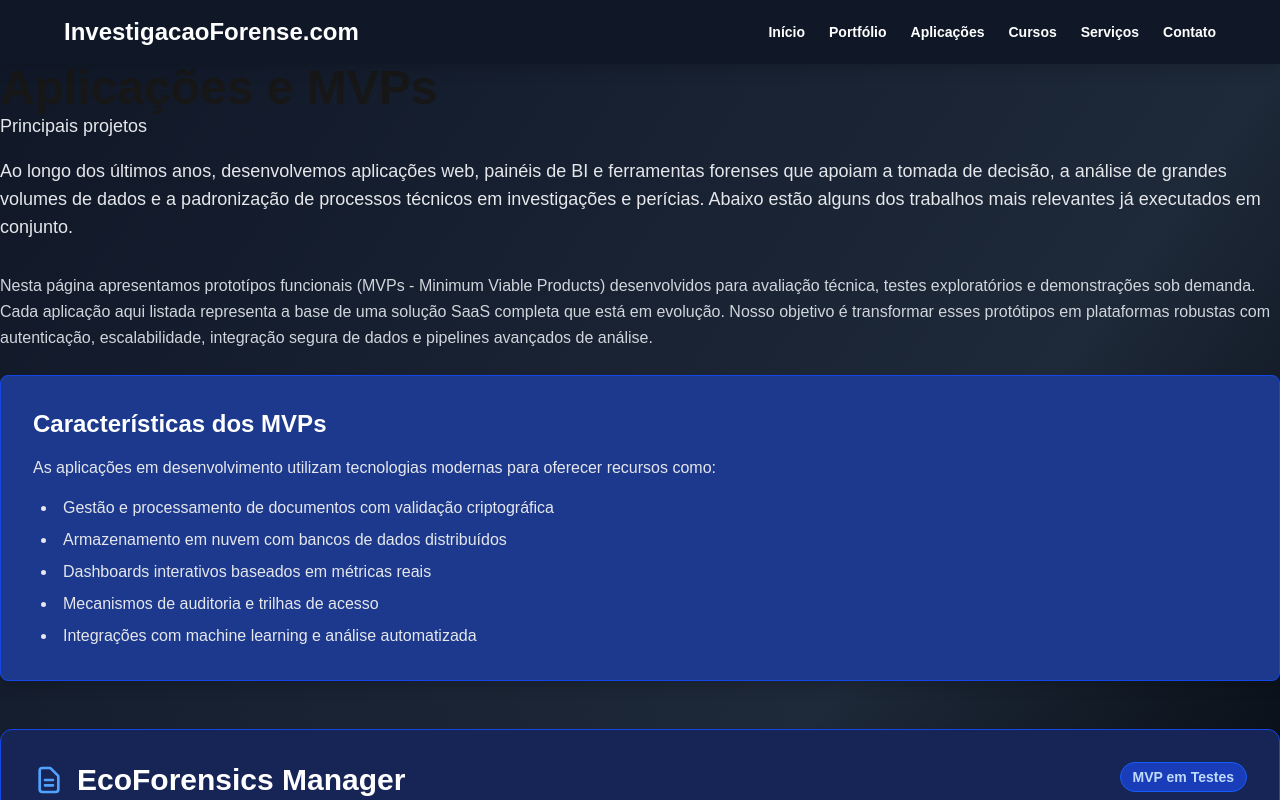
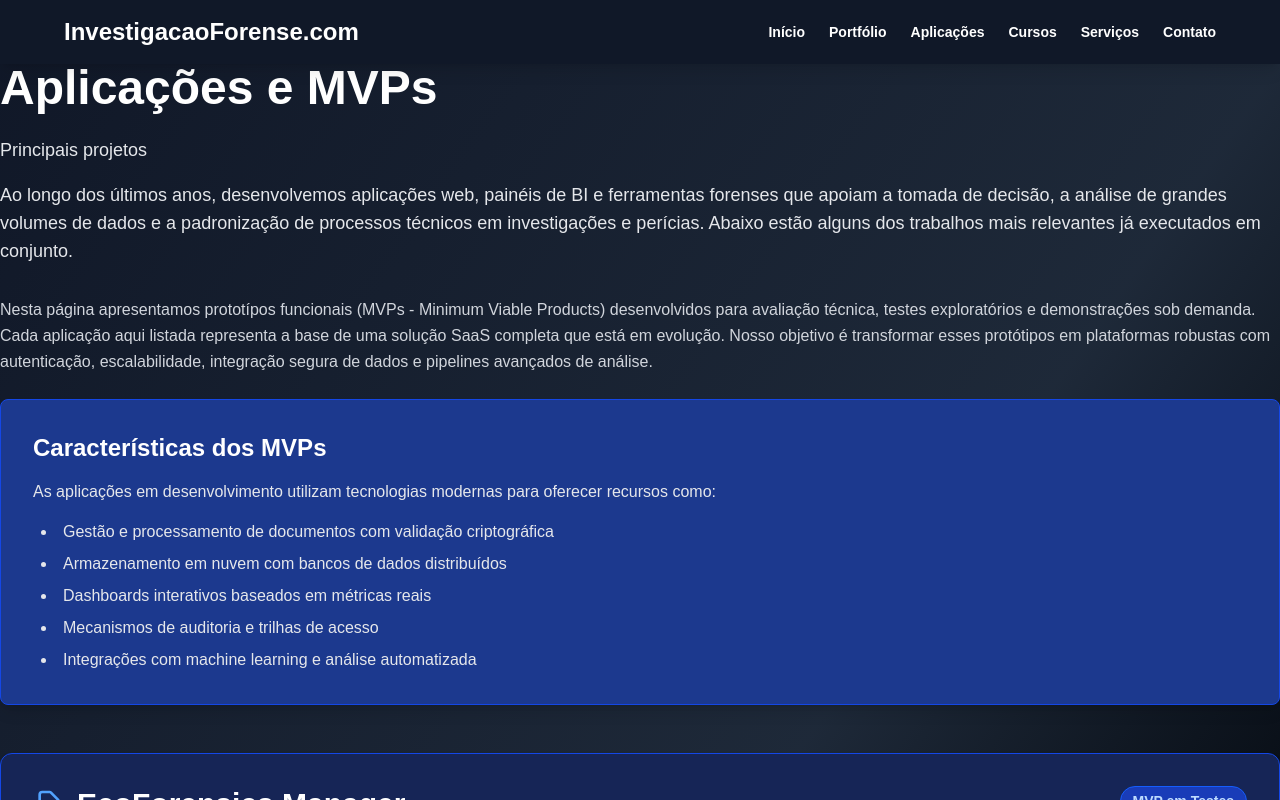
Before and after one commit to talesperito/investigacao-forense, a Next.js app: page /aplicacoes in a window 1280 px wide. Shown: the top 800 px of the page. Built offline with nearby package versions, Linux system fonts and the light colour scheme.

Commit message:
fix: Correct h1 className attribute order - move text-white before mb-6

```diff
--- a/app/aplicacoes/page.tsx
+++ b/app/aplicacoes/page.tsx
@@ -5,7 +5,7 @@
     <div className="min-h-screen bg-gradient-to-br from-gray-900 via-gray-800 to-black">
         {/* SEÇÃO: TÍTULO E INTRODUÇÃO */}
         <div className="mb-12">
-          <h1 className="text-4xl md:text-5xl font-bold mb- text-white6">Aplicações e MVPs</h1>
+          <h1 className="text-4xl md:text-5xl font-bold text-white mb-6">Aplicações e MVPs</h1>
           <p className="text-lg text-gray-200 mb-4 leading-relaxed">
             Principais projetos
           </p>
```
